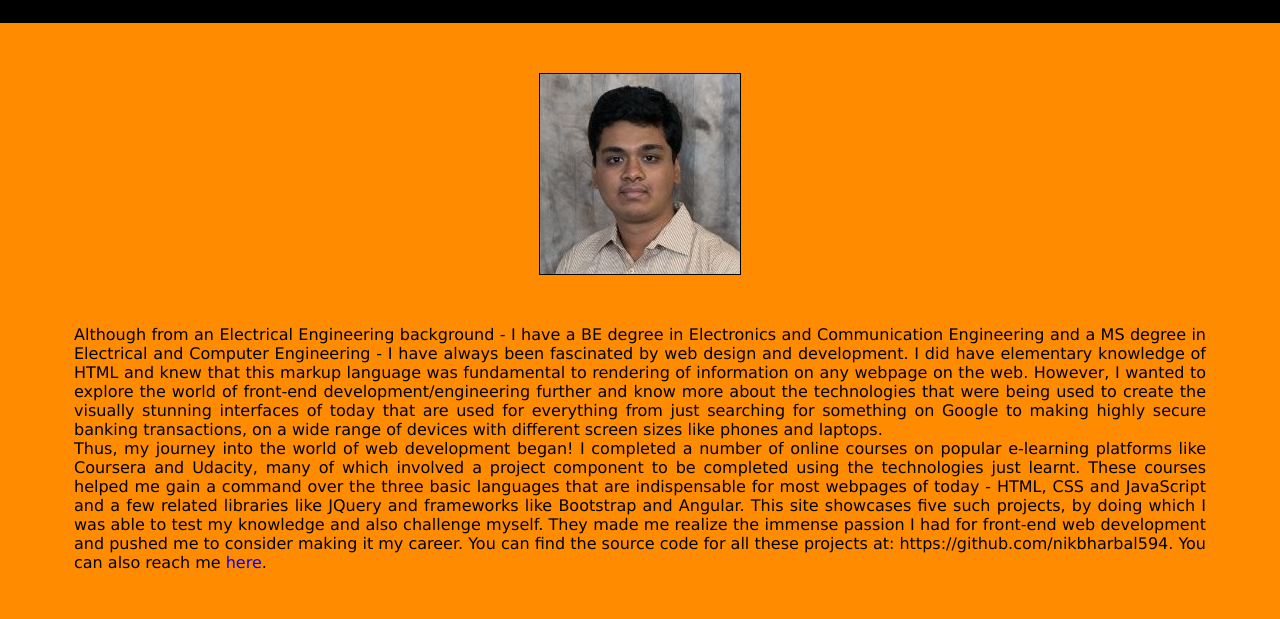
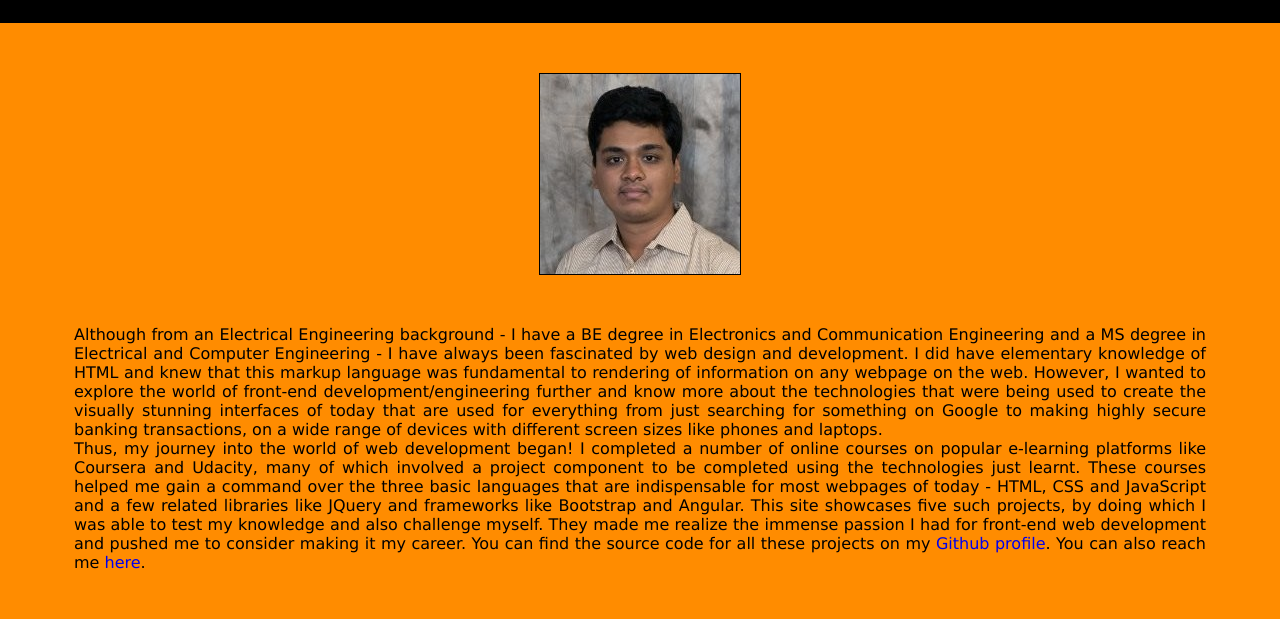
Before and after one commit to nikbharbal594/nikbharbal594.github.io, a plain HTML site: page index.html in a window 1280 px wide. Shown: the part 123-742 px from the top of the page. Drawn offline with Linux system fonts and the light colour scheme.

Commit message:
Github profile link

```diff
--- a/index.html
+++ b/index.html
@@ -30,8 +30,8 @@
                 helped me gain a command over the three basic languages that are indispensable for most webpages of today - HTML, CSS and JavaScript and a few related
                 libraries like JQuery and frameworks like Bootstrap and Angular. This site showcases
                 five such projects, by doing which I was able to test my knowledge and also challenge myself. They made me realize the immense passion I
-                had for front-end web development and pushed me to consider making it my career. You can find the source code for all these projects at:
-                https://github.com/nikbharbal594. You can also reach me <a href="#contact">here</a>.
+                had for front-end web development and pushed me to consider making it my career. You can find the source code for all these projects on my
+                <a href="https://github.com/nikbharbal594">Github profile</a>. You can also reach me <a href="#contact">here</a>.
             </p>
             <div class="proj">
                 <div class="p-img"><img id="p-1" src="Images/Move-planner.png"></div>
```
